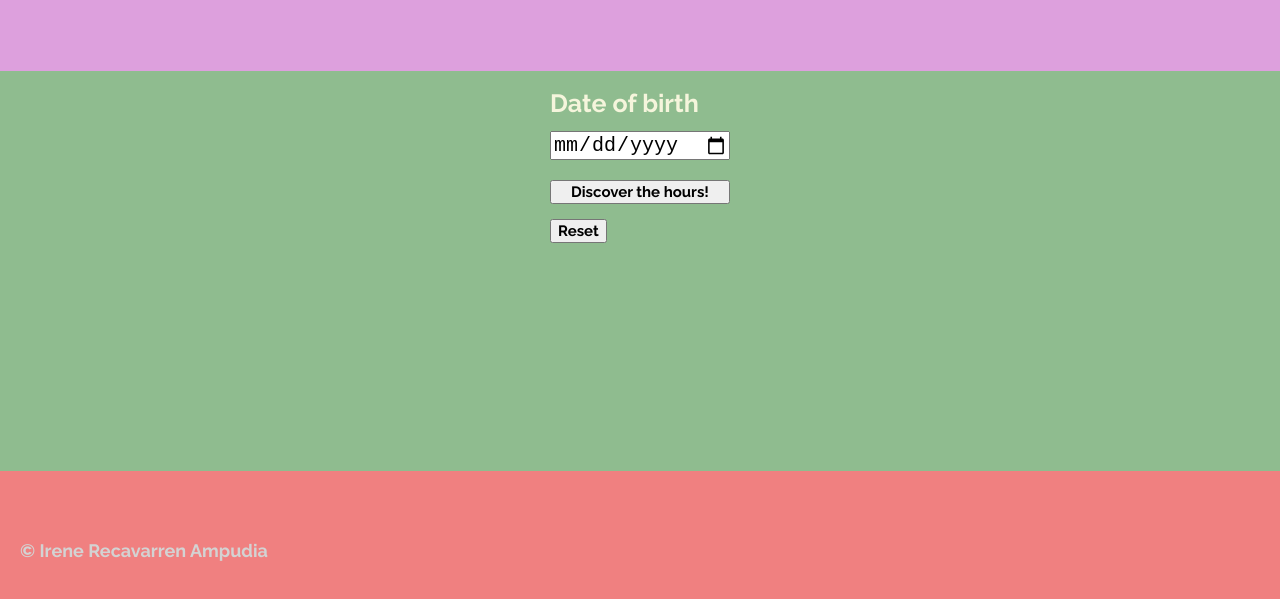
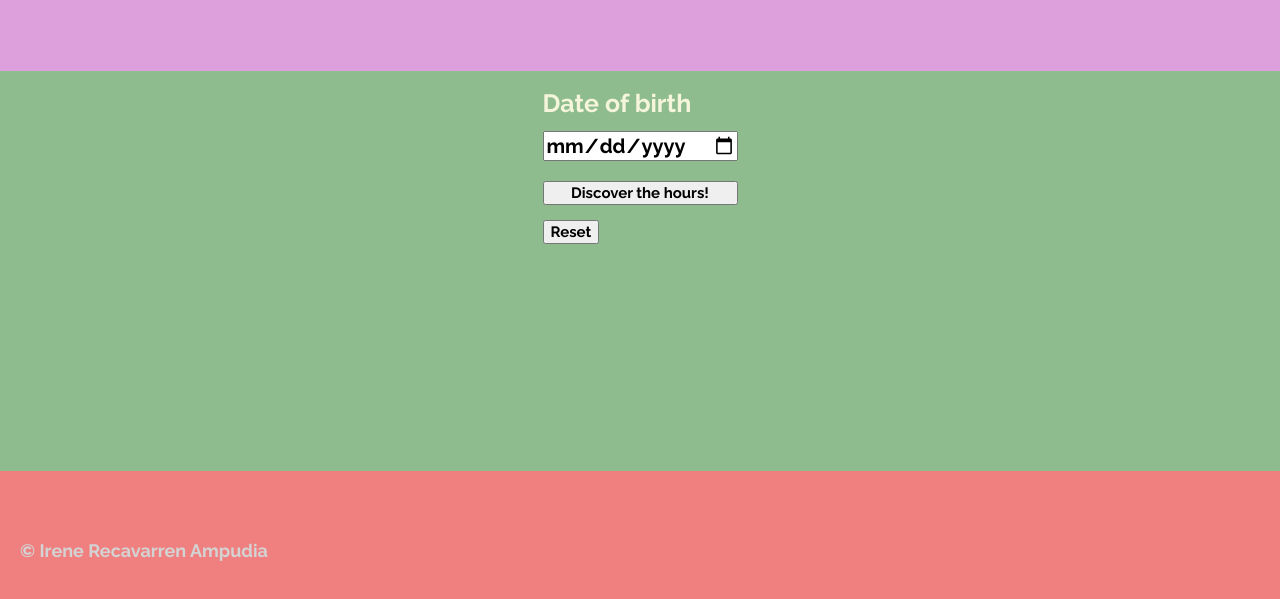
Before and after one commit to ire-rec/how-many-days-have-you-lived, a plain HTML site: page docs/index.html in a window 1280 px wide. Shown: the part 169-768 px from the top of the page. Drawn offline with Linux system fonts and the light colour scheme.

Commit message:
trying webkit-appearance

```diff
--- a/docs/css/main.css
+++ b/docs/css/main.css
@@ -55,8 +55,11 @@
     margin-top: 15px;
     font-size: 20px;
     justify-content: center;
-
-
+    font-family:'Raleway', sans-serif;
+    display:block;
+    -webkit-appearance: textfield;
+    -moz-appearance: textfield;
+    min-height: 1.2em;
 }
 
 .main .div_submit{
```
